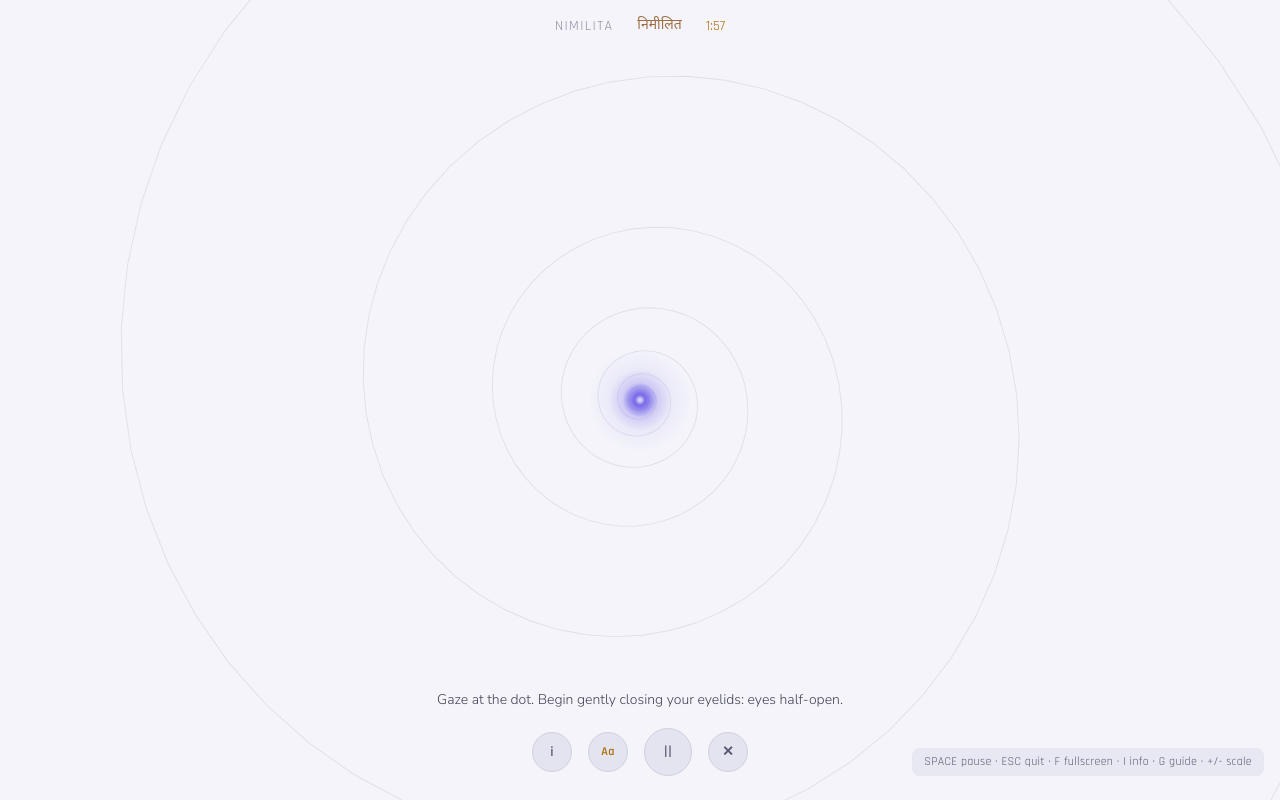
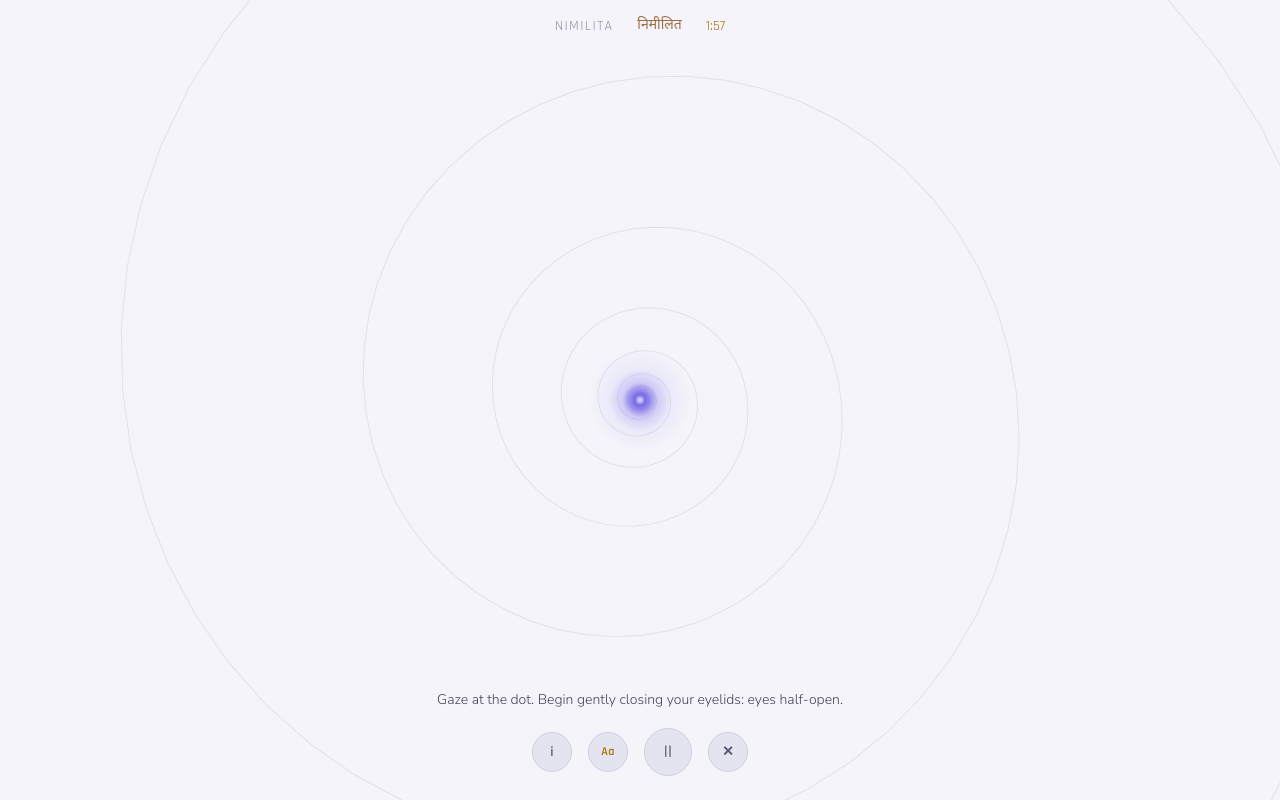
Before and after one commit to CorazonCruzo/saccada, a React (Vite) app: page /session in a window 1280 px wide. Built offline with nearby package versions, Linux system fonts and the light colour scheme.

Commit message:
Hide keyboard hints and eye tracking on touch devices

```diff
--- a/src/pages/session/SessionPage.tsx
+++ b/src/pages/session/SessionPage.tsx
@@ -544,7 +544,7 @@ export default function SessionPage() {
 
       {/* Keyboard hints */}
       {hudVisible && (
-        <div className="absolute bottom-6 right-4 hidden rounded-md bg-bg-surface/60 px-3 py-1.5 font-heading text-xs tracking-wide text-text-muted backdrop-blur-sm sm:block">
+        <div className="pointer-events-none absolute bottom-6 right-4 hidden rounded-md bg-bg-surface/60 px-3 py-1.5 font-heading text-xs tracking-wide text-text-muted backdrop-blur-sm [@media(hover:hover)]:block">
           {t.session.keyHints}
         </div>
       )}
--- a/src/widgets/settings-panel/SettingsPanel.tsx
+++ b/src/widgets/settings-panel/SettingsPanel.tsx
@@ -304,7 +304,7 @@ export function SettingsPanel({ open, onOpenChange, onStart }: SettingsPanelProp
             />
 
             {/* Eye Tracking — desktop only, hidden on mobile */}
-            <div className="hidden sm:contents">
+            <div className="hidden [@media(hover:hover)]:contents">
               <ToggleRow
                 label={t.sessionSettings.eyeTracking}
                 icon={'\u25CE'}
```
